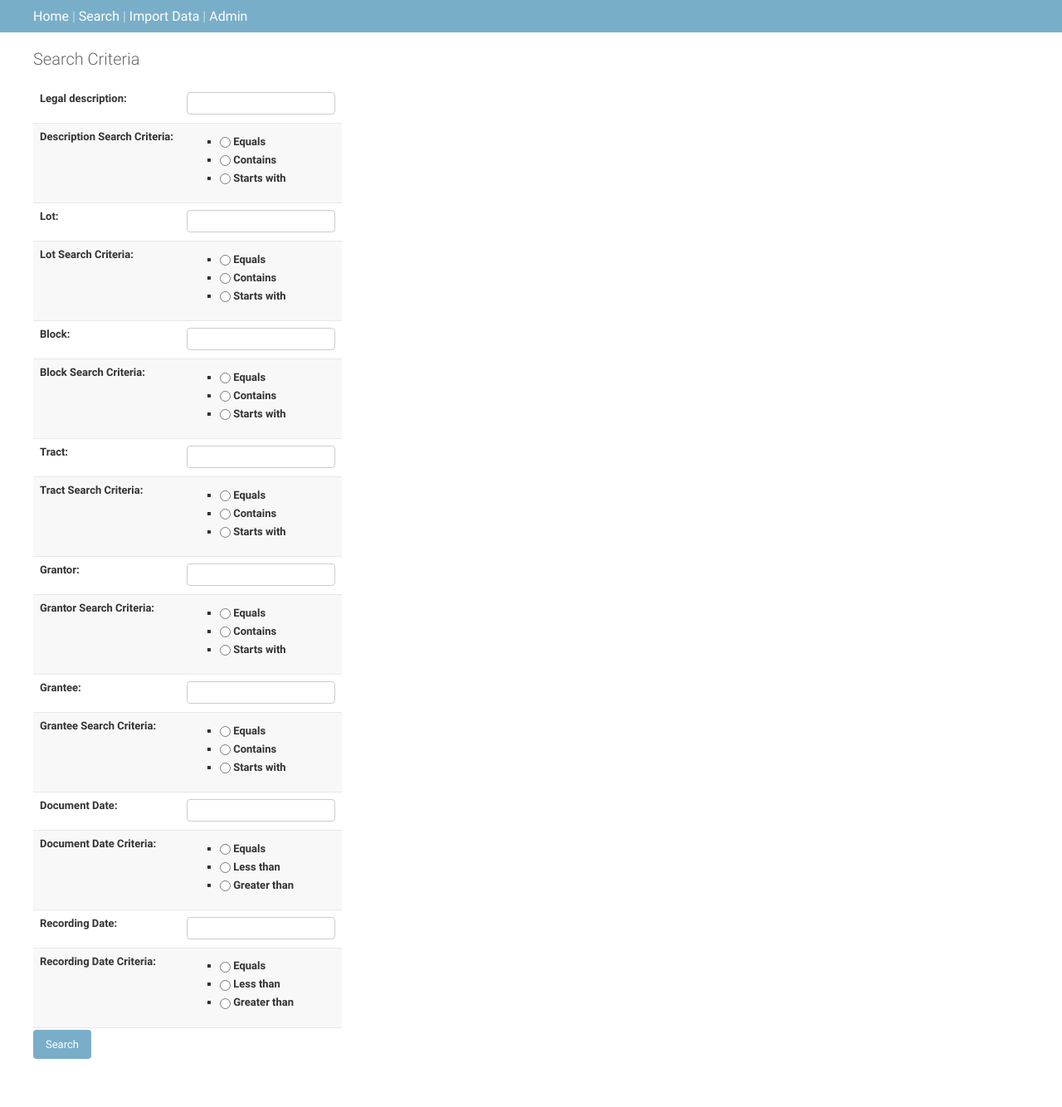
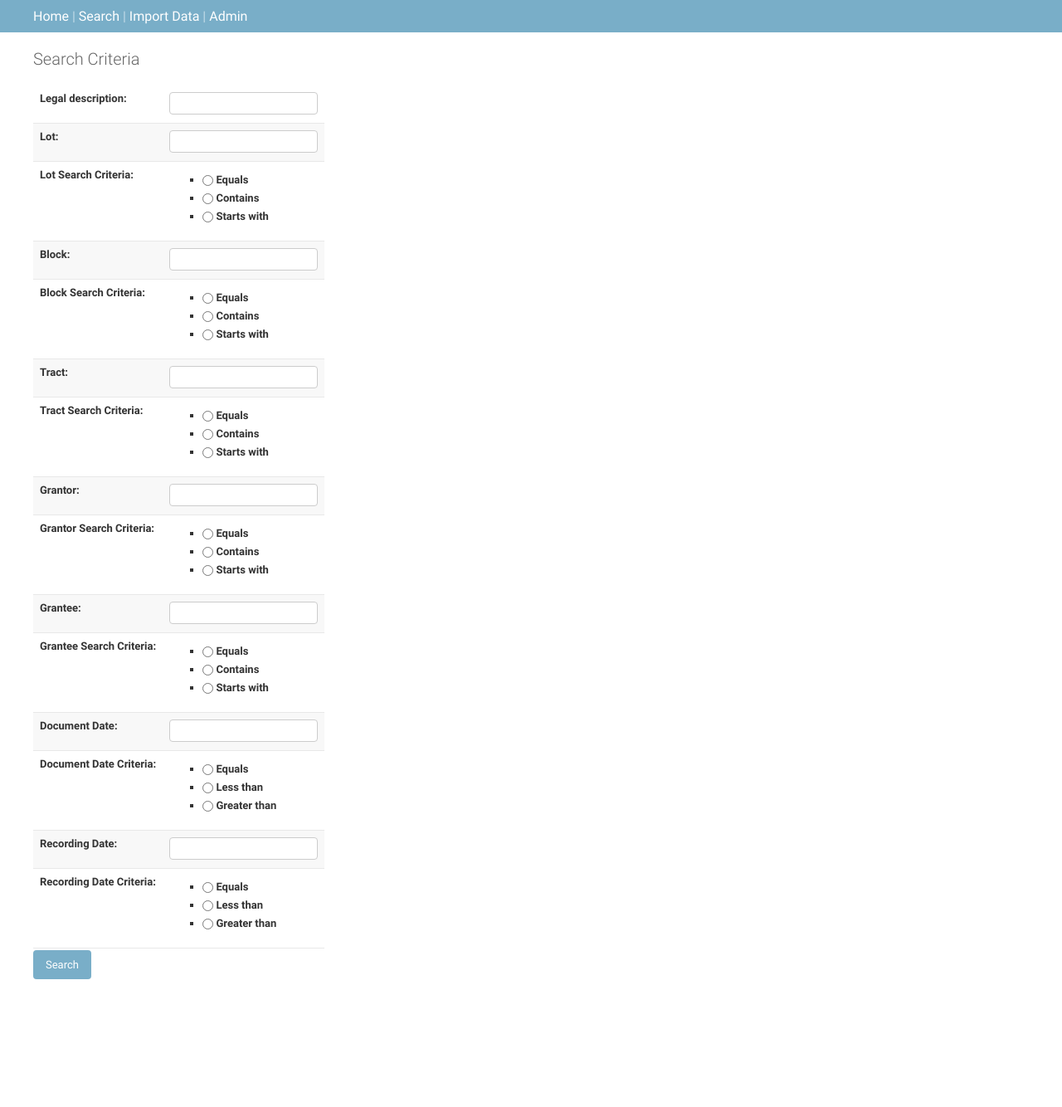
Before and after one commit to grendelshmoo/C4D, a Django app: page /search/ in a window 1280 px wide. Shown: the part 48-1382 px from the top of the page at 83% size. After the commit the page ends 1228 px from the top, so only its background shows below. Run offline with Django 3.2, Linux system fonts and the light colour scheme; the visitor is signed in with stand-in values (Sample User, id 1); some libraries are stand-ins or nearby versions.

Commit message:
remove legal desc search fcriteria

```diff
--- a/C4D/forms.py
+++ b/C4D/forms.py
@@ -23,7 +23,6 @@ class UploadFileForm(forms.Form):
 
 class SearchForm(forms.Form):
     legal_description = forms.CharField(max_length=100, required=False)
-    leg_sel = forms.ChoiceField(widget=RadioSelect(), choices=[['leg_eq', 'Equals'], ['leg_cont', 'Contains'], ['leg_starts', 'Starts with']], label='Description Search Criteria', required=False)
     lot = forms.CharField(max_length=16, required=False)
     lot_sel = forms.ChoiceField(widget=RadioSelect(), choices=[['lot_eq', 'Equals'], ['lot_cont', 'Contains'], ['lot_starts', 'Starts with']], label='Lot Search Criteria', required=False)
     block = forms.CharField(max_length=16, required=False)
--- a/C4D/templates/search.html
+++ b/C4D/templates/search.html
@@ -1,116 +1,12 @@
 {% extends "admin/base.html" %}
 
 {% block content %}
-
-{% if search_results %}
-<h3>Search Criteria <strong onclick='toggleSearchForm(); return false' class='search-icon'>[-]</strong></h3>
-<div class='search-field'>
-  <form action="." method="post">
-      {% csrf_token %}
-      <!-- <table> -->
-      <!-- {{ search_form.as_table } -->
-      <!-- </table> -->
-
-      <input type="submit" value="Search" />
-  </form>
-</div>
-<h2>Search Results ({{ search_results.count }})</h2>
-<table>
-  <tr>
-    <th>ID</th>
-    <th>Office</th>
-    <th>Island</th>
-    <th>Document Date</th>
-    <th>Recording Date</th>
-    <th>Legal Description</th>
-    <th>Lot</th>
-    <th>Block</th>
-    <th>Tract</th>
-    <th>Grantor</th>
-    <th>Grantee</th>
-  </tr>
-  {% for r in search_results %}
-    <tr class="{% cycle 'row-even' 'row-odd' %}">
-      <td><a href="{% url 'view_record' r.id %}">{{ r.id }}</a></td>
-      <td>{{ r.office }}</td>
-      <td>{{ r.island }}</td>
-      <td>{{ r.document_date }}</td>
-      <td>{{ r.recording_date }}</td>
-      <td>{{ r.legal_description }}</td>
-      <td>{{ r.lot }}</td>
-      <td>{{ r.block }}</td>
-      <td>{{ r.tract }}</td>
-      <td>{{ r.grantor }}</td>
-      <td>{{ r.grantee }}</td>
-    </tr>
-  {% endfor %}
-</table>
-{% else %}
   <h1>Search Criteria</h1>
   <form name='search_form' action="." method="post">
       {% csrf_token %}
       <table>
       {{ search_form.as_table }}
       </table>
-      <!-- <div class='form-group'>
-        <label for='legal_description'>Legal Description</label>
-        <input class='form-input' type='text' name='legal_description' maxlength="100"/>
-        <input class='radio-btn' type='radio' value='ld-contains' checked=true name='ld-params'/> Contains
-        <input class='radio-btn' type='radio' value='ld-starts' name='ld-params'/> Starts with
-        <input class='radio-btn' type='radio' value='ld-equals' name='ld-params'/> Equals
-      </div>
-      <div class='form-group'>
-        <label for='lot'>Lot</label>
-        <input class='form-input' type='text' name='lot' maxlength="100" />
-        <input class='radio-btn' type='radio' value='lot-contains' checked=true name='lot-params'/> Contains
-        <input class='radio-btn' type='radio' value='lot-starts' name='lot-params'/> Starts with
-        <input class='radio-btn' type='radio' value='lot-equals' name='lot-params'/> Equals
-      </div>
-      <div class='form-group'>
-        <label for='block'>Block</label>
-        <input class='form-input' type='text' name='block' maxlength="100"/>
-        <input class='radio-btn' type='radio' value='block-contains' checked=true name='block-params'/> Contains
-        <input class='radio-btn' type='radio' value='block-starts' name='block-params'/> Starts with
-        <input class='radio-btn' type='radio' value='block-equals' name='block-params'/> Equals
-      </div>
-      <div class='form-group'>
-        <label for='tract'>Tract</label>
-        <input class='form-input' type='text' name='tract' maxlength="100"/>
-        <input class='radio-btn' type='radio' value='tract-contains' checked=true name='tract-params'/> Contains
-        <input class='radio-btn' type='radio' value='tract-starts' name='tract-params'/> Starts with
-        <input class='radio-btn' type='radio' value='tract-equals' name='tract-params'/> Equals
-      </div>
-      <div class='form-group'>
-        <label for='grantor'>Grantor</label>
-        <input class='form-input' type='text' name='Grantor' maxlength="100"/>
-        <input class='radio-btn' type='radio' value='grantor-contains' checked=true name='grantor-params'/> Contains
-        <input class='radio-btn' type='radio' value='grantor-starts' name='grantor-params'/> Starts with
-        <input class='radio-btn' type='radio' value='grantor-equals' name='grantor-params'/> Equals
-      </div>
-      <div class='form-group'>
-        <label for='grantee'>Grantee</label>
-        <input class='form-input' type='text' name='grantee' maxlength="100"/>
-        <input class='radio-btn' type='radio' value='grantee-contains' checked=true  name='grantee-params'/> Contains
-        <input class='radio-btn' type='radio' value='grantee-starts' name='grantee-params'/> Starts with
-        <input class='radio-btn' type='radio' value='grantee-equals' name='grantee-params'/> Equals
-      </div>
-      <div class='form-group'>
-        <label for='document_date'>Document Date</label>
-        <input class='form-input' type='date' name='document_date' maxlength="100"/>
-        <input class='radio-btn' type='radio' value='dd-lte' name='dd-params'/> Less Than
-        <input class='radio-btn' type='radio' value='dd-gte' name='dd-params' /> Greater Than
-        <input class='radio-btn' type='radio' value='dd-equals' name='dd-params' checked=true/> Equals
-      </div>
-      <div class='form-group'>
-        <label for='recording_date'>Recording Date</label>
-        <input class='form-input' type='date' name='recording_date' maxlength="100"/>
-        <input class='radio-btn' type='radio' value='rd-lte' name='rd-params'/> Less Than
-        <input class='radio-btn' type='radio' value='rd-gte' name='rd-params'/> Greater Than
-        <input class='radio-btn' type='radio' value='rd-equals' name='rd-params' checked=true/> Equals
-      </div> -->
       <input type="submit" value="Search" />
   </form>
-
-{% endif %}
-
 {% endblock %}
--- a/C4D/views.py
+++ b/C4D/views.py
@@ -1,11 +1,12 @@
 from django.conf import settings
 from django.template import RequestContext, Template
 from django.http import HttpResponse, HttpResponseRedirect, HttpResponseForbidden, Http404
-from django.shortcuts import render, redirect, render_to_response, get_object_or_404
+from django.shortcuts import render, render_to_response, get_object_or_404
 from django.contrib import messages
 from django.contrib.auth.decorators import login_required, permission_required, user_passes_test
 from django.forms.models import model_to_dict
 from django.utils import timezone
+from django.core.urlresolvers import reverse
 
 from C4D.forms import SearchForm, UploadFileForm
 from C4D.models import RawLandRecord, ImportLog
@@ -35,15 +36,7 @@ def search(request):
         else:
             if search_form.cleaned_data['legal_description']:
                 data = str(search_form.cleaned_data['legal_description'])
-                if search_form.cleaned_data['leg_sel']:
-                    if request.POST.get('leg_sel') == 'leg_eq':
-                        query.append('legal_description=' +  data)
-                    elif request.POST.get('leg_sel') == 'leg_cont':
-                        query.append('legal_description__icontains=' +  data)
-                    elif request.POST.get('leg_sel') == 'leg_starts':
-                        query.append('legal_description__startswith=' + data)
-                else:
-                    query.append('legal_description__icontains=' + data)
+                query.append('legal_description__icontains=' + data)
             if search_form.cleaned_data['lot']:
                 lot = str(search_form.cleaned_data['lot'])
                 if search_form.cleaned_data['lot_sel']:
@@ -122,8 +115,8 @@ def search(request):
                 else:
                     query.append('recording_date=' + rd)
             query_string = '&'.join(query)
-            url = '/admin/C4D/rawlandrecord/?' + query_string
-            return HttpResponseRedirect(url)
+            url = '?' + query_string
+            return HttpResponseRedirect(reverse('admin:C4D_rawlandrecord_changelist') + url)
     else:
         search_form = SearchForm()
     return render_to_response('search.html',{'search_form':search_form}, RequestContext(request))
```
